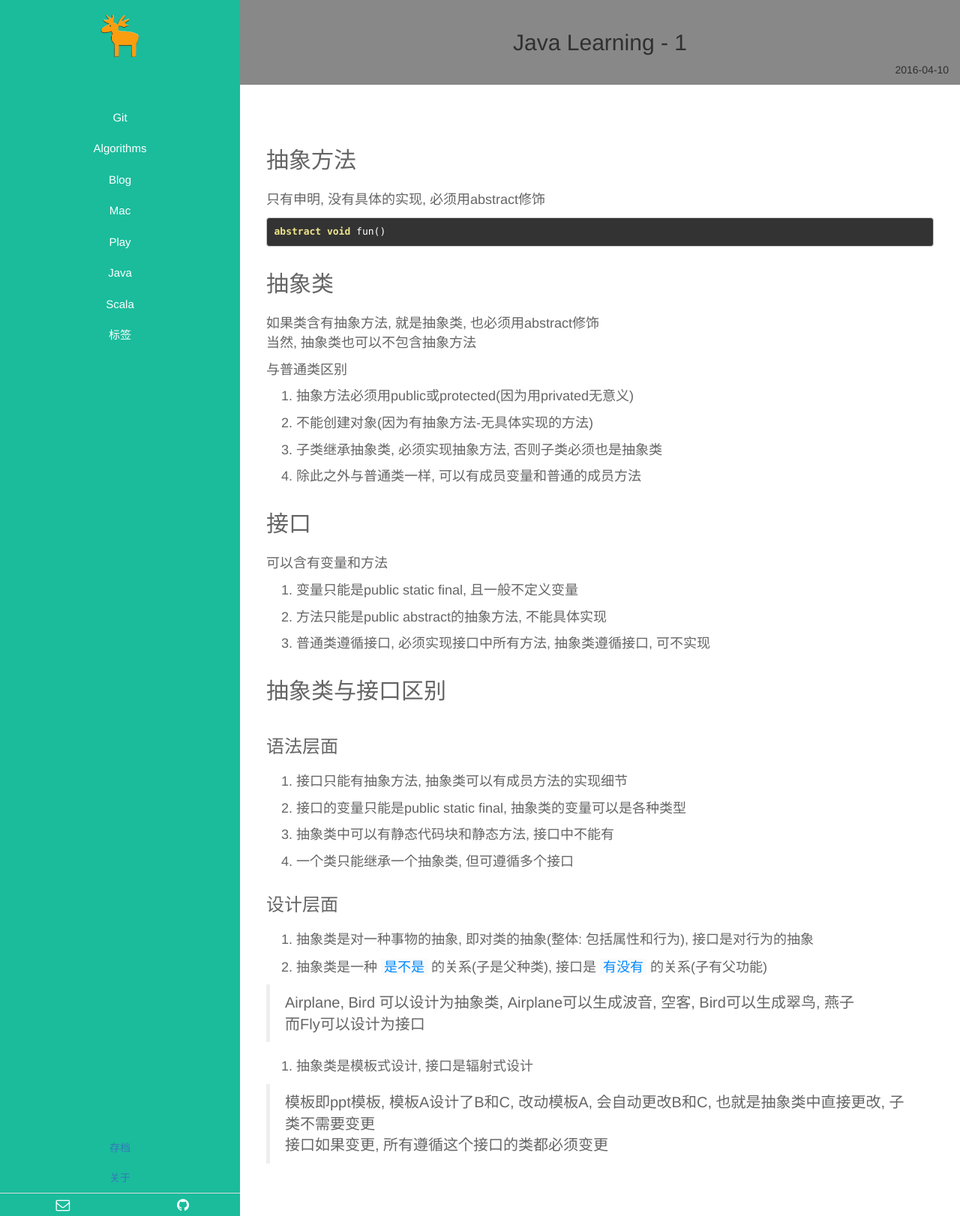
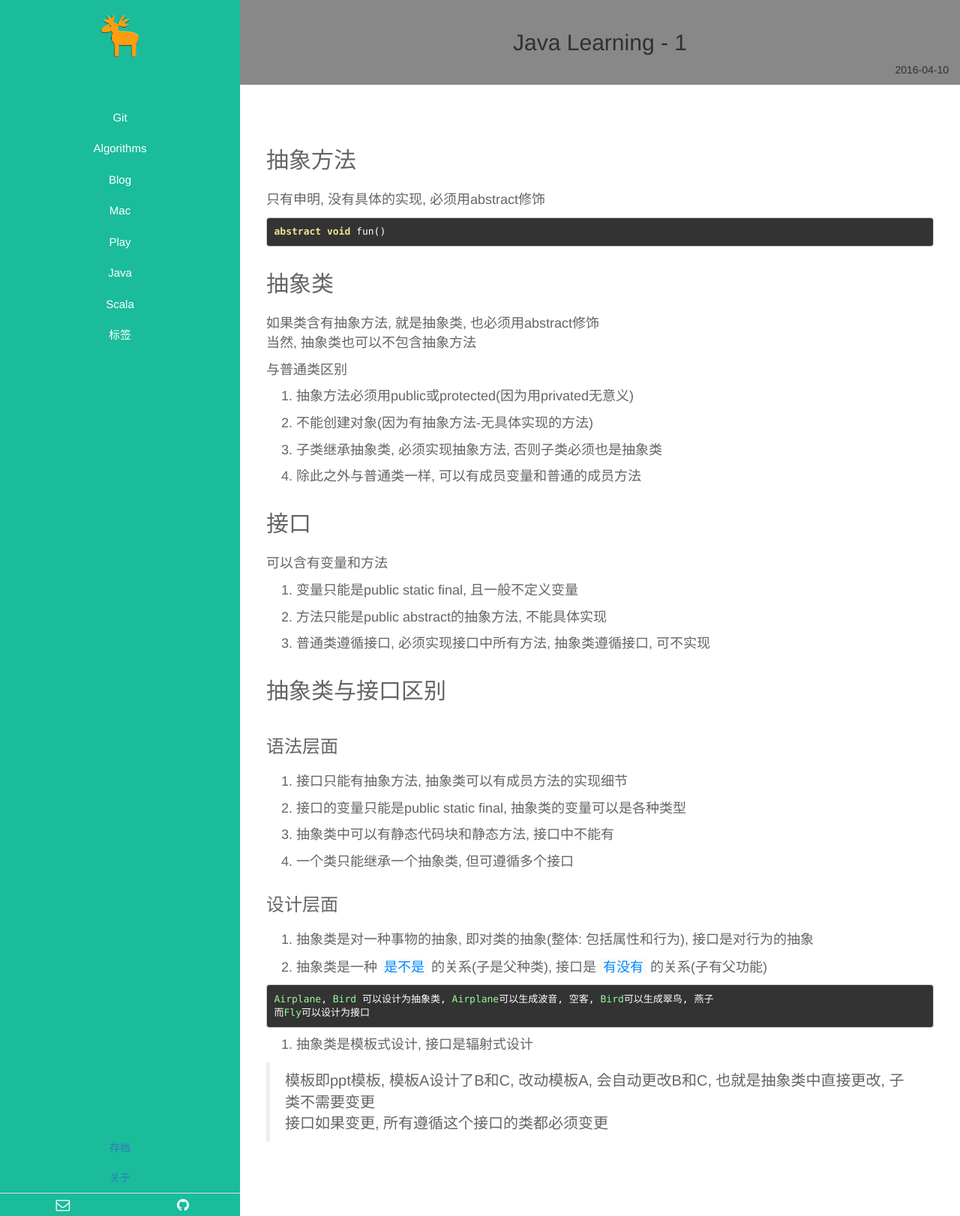
Before and after one commit to ichennan/ichennan.github.io, a Jekyll site: the page built from _posts/java/2016-04-10-Java-Learning-1.md, in a window 1280 px wide. Shown: the whole page at 75% size. Built offline with Jekyll 4.4.1, drawn with Linux system fonts in a browser that asks for light colours.

````diff
--- a/_posts/java/2016-04-10-Java-Learning-1.md
+++ b/_posts/java/2016-04-10-Java-Learning-1.md
@@ -57,8 +57,10 @@ abstract void fun()
 
 2. 抽象类是一种 `是不是` 的关系(子是父种类), 接口是 `有没有` 的关系(子有父功能)
 
-  > Airplane, Bird 可以设计为抽象类, Airplane可以生成波音, 空客, Bird可以生成翠鸟, 燕子
-  > 而Fly可以设计为接口
+```
+Airplane, Bird 可以设计为抽象类, Airplane可以生成波音, 空客, Bird可以生成翠鸟, 燕子
+而Fly可以设计为接口
+```
 
 3. 抽象类是模板式设计, 接口是辐射式设计
 
````
